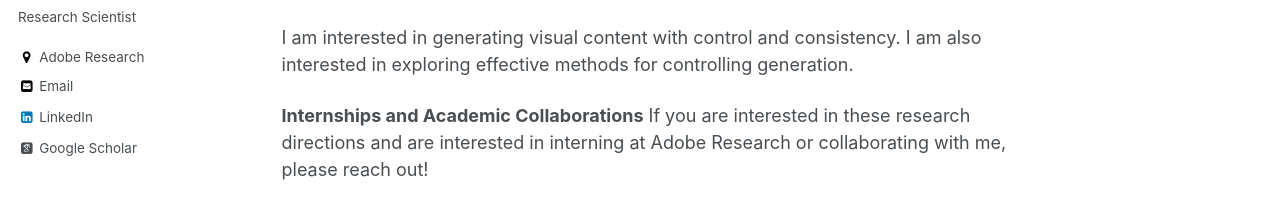
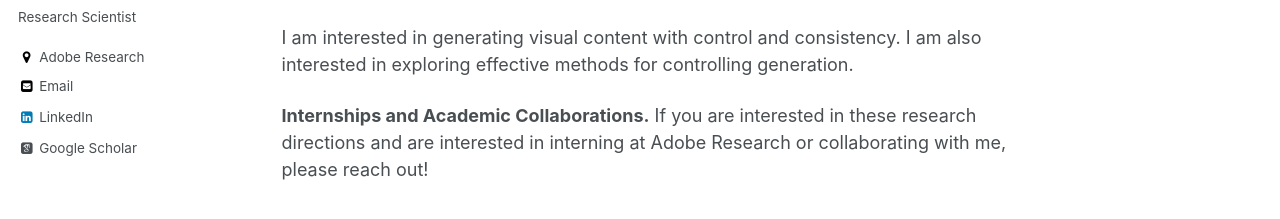
Before and after one commit to oindrilasaha/oindrilasaha.github.io, a Jekyll site: the page built from _pages/about.md, in a window 1280 px wide. Shown: the part 287-506 px from the top of the page. Built offline with Jekyll 4.4.1, drawn with Linux system fonts in a browser that asks for light colours; some web fonts are replaced.

Commit message:
page update

```diff
--- a/_pages/about.md
+++ b/_pages/about.md
@@ -14,4 +14,4 @@ I an Research Scientist at [Adobe Research](https://research.adobe.com/). Previo
 
 I am interested in generating visual content with control and consistency. I am also interested in exploring effective methods for controlling generation.
 
-**Internships and Academic Collaborations** If you are interested in these research directions and are interested in interning at Adobe Research or collaborating with me, please reach out!
+**Internships and Academic Collaborations.** If you are interested in these research directions and are interested in interning at Adobe Research or collaborating with me, please reach out!
```
